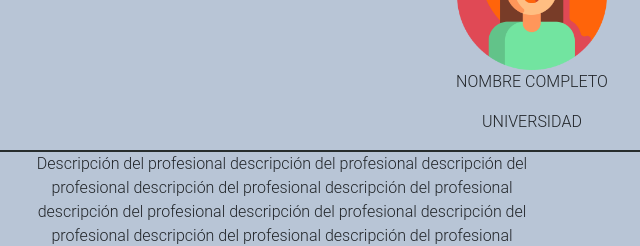
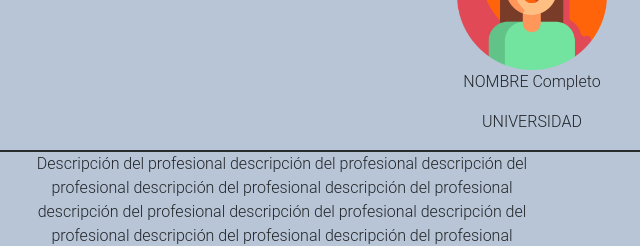
Before and after one commit to SebaTorresZ/PreEntrega3TorresZapata, a website: page pages/profile.html in a window 1280 px wide. Shown: the part 226-472 px from the top of the page, 108-748 px from the left. Drawn offline with nearby package versions, Linux system fonts and the light colour scheme; a web font is replaced by a local one.

Commit message:
segunda subida

```diff
--- a/pages/profile.html
+++ b/pages/profile.html
@@ -53,7 +53,7 @@
     <main class="profile">
         <section>
             <img src="../assets/img/profile-picture.png" alt="Foto de Perfil" id="profile-picture" />
-            <p>NOMBRE COMPLETO</p>
+            <p>NOMBRE Completo</p>
             <p>UNIVERSIDAD</p>
         </section>
         <section class="sections">
```
